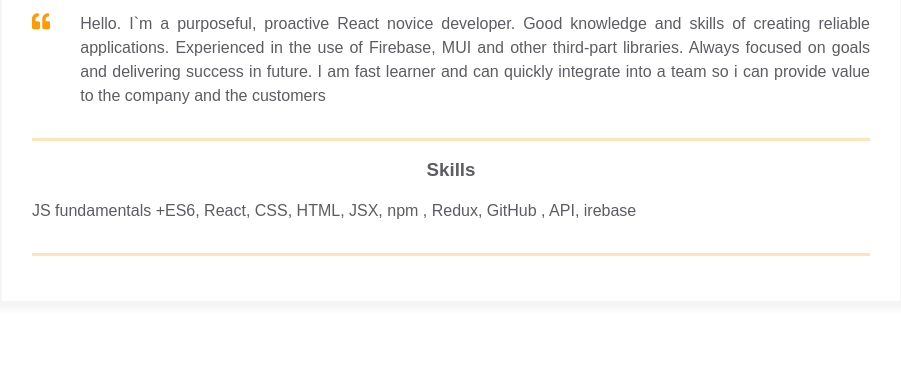
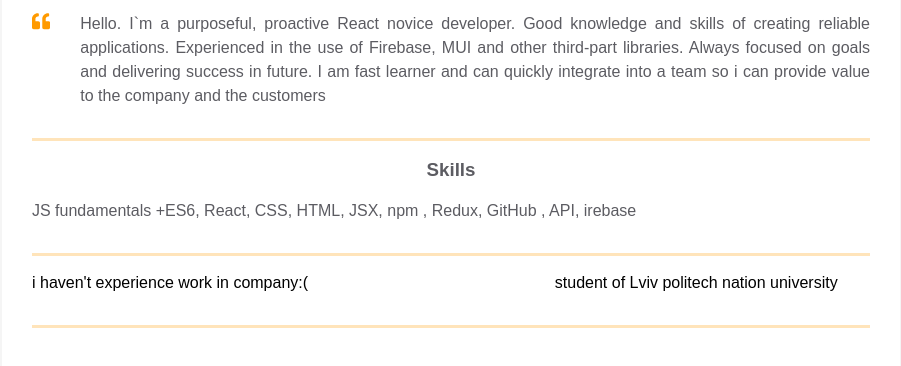
Before and after one commit to youra2004/homepage, a plain HTML site: page index.html in a window 1280 px wide. Shown: the part 338-704 px from the top of the page, without its empty margins (189-1090 px from the left). Drawn offline with Linux system fonts and the light colour scheme.

Commit message:
add Experience block template

```diff
--- a/index.html
+++ b/index.html
@@ -99,6 +99,19 @@
             </div>
           </div>
         </div>
+        <div class="container">
+          <div class="resume__block">
+            <div class="main-info fh">
+              <div class="experiences">
+                i haven't experience work in company:(
+              </div>
+
+              <div class="additional-info fv">
+                student of Lviv politech nation university
+              </div>
+            </div>
+          </div>
+        </div>
       </div>
     </main>
   </body>
```
